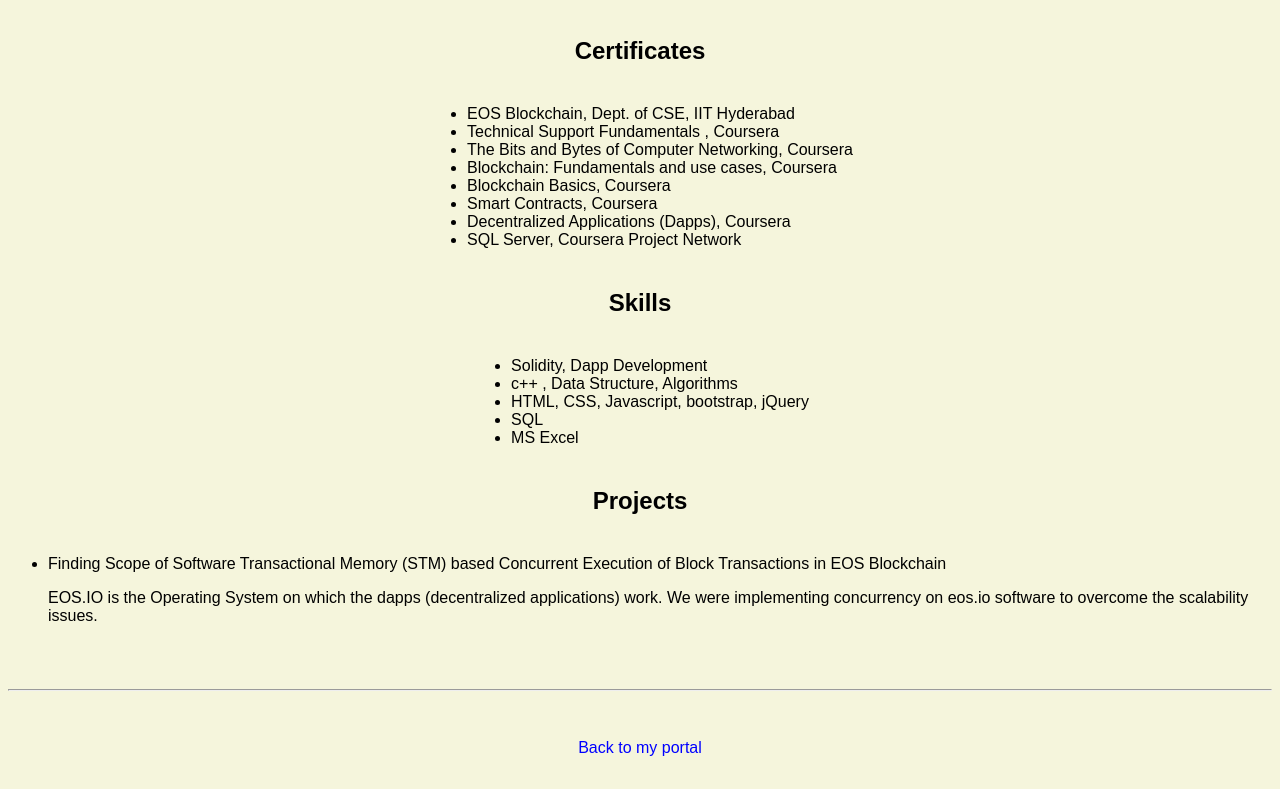
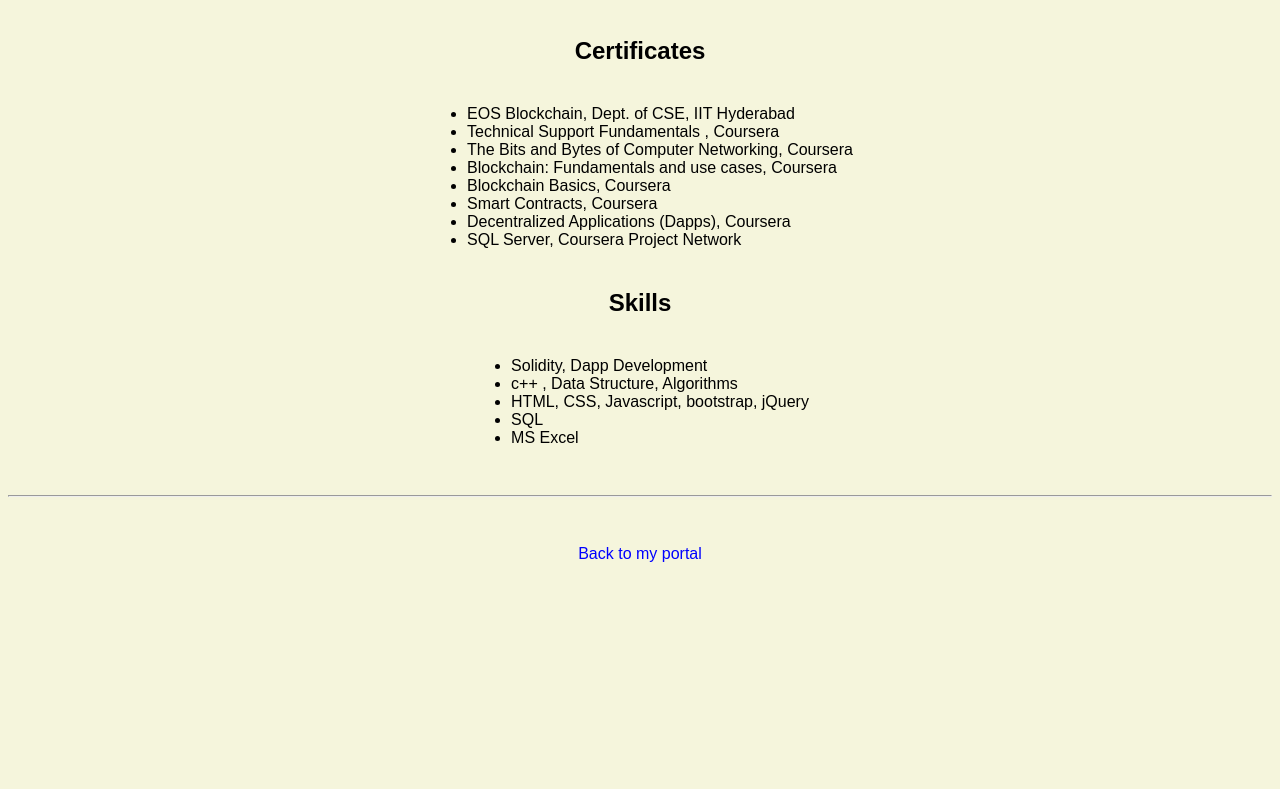
Before and after one commit to Amlathearyan/Amlathearyan.github.io, a plain HTML site: page resume.html in a window 1280 px wide. Shown: the part 1113-1902 px from the top of the page. After the commit the page ends 1708 px from the top, so only its background shows below. Drawn offline with Linux system fonts and the light colour scheme.

Commit message:
Update resume.html

```diff
--- a/resume.html
+++ b/resume.html
@@ -20,7 +20,7 @@
     <img src="images/aryan1.png" alt="Aryan Amlathe's headshot" width="20%">
 
     <h1>Aryan Amlathe</h1>
-    <h4>Blockchain Developer, Frontend Developer</h4>
+    <h4>Blockchain Enthusiast</h4>
 
     <p>Email: <a href="mailto:imh10063.16@bitmesra.ac.in" target="_blank">imh10063.16@bitmesra.ac.in</a></p>
     <!-- don't post physical address, personal phone number or other personal information on the web! -->
@@ -63,14 +63,7 @@
         <li>MS Excel</li>
       </ul>
 
-    <h2>Projects</h2>
-    <ul>
-        <li>Finding Scope of Software Transactional Memory (STM) based Concurrent Execution of Block Transactions in EOS Blockchain</li>
-      <p>EOS.IO is the Operating System on which the dapps (decentralized applications) work. We
-were implementing concurrency on eos.io software to overcome the scalability issues.
-</p>
 
-      </ul>
 
   </body>
 
```
